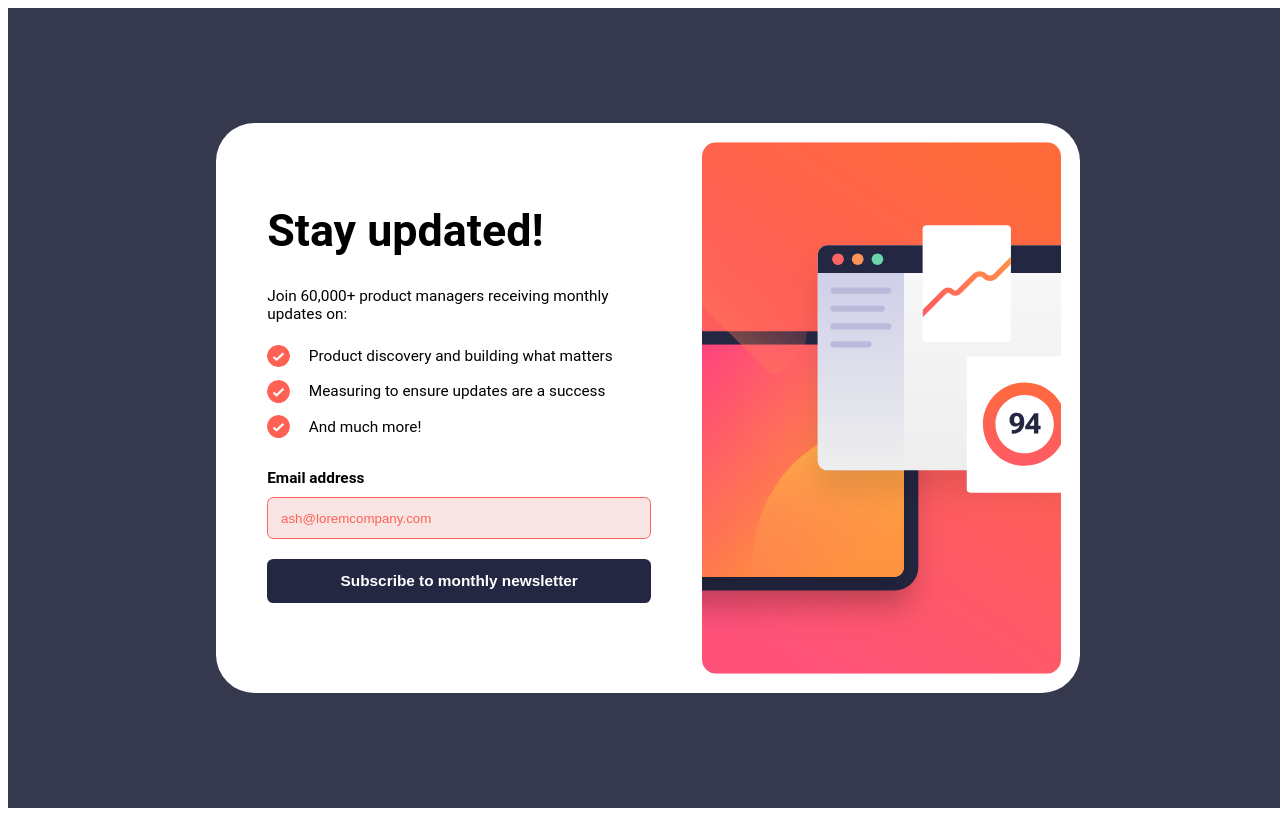
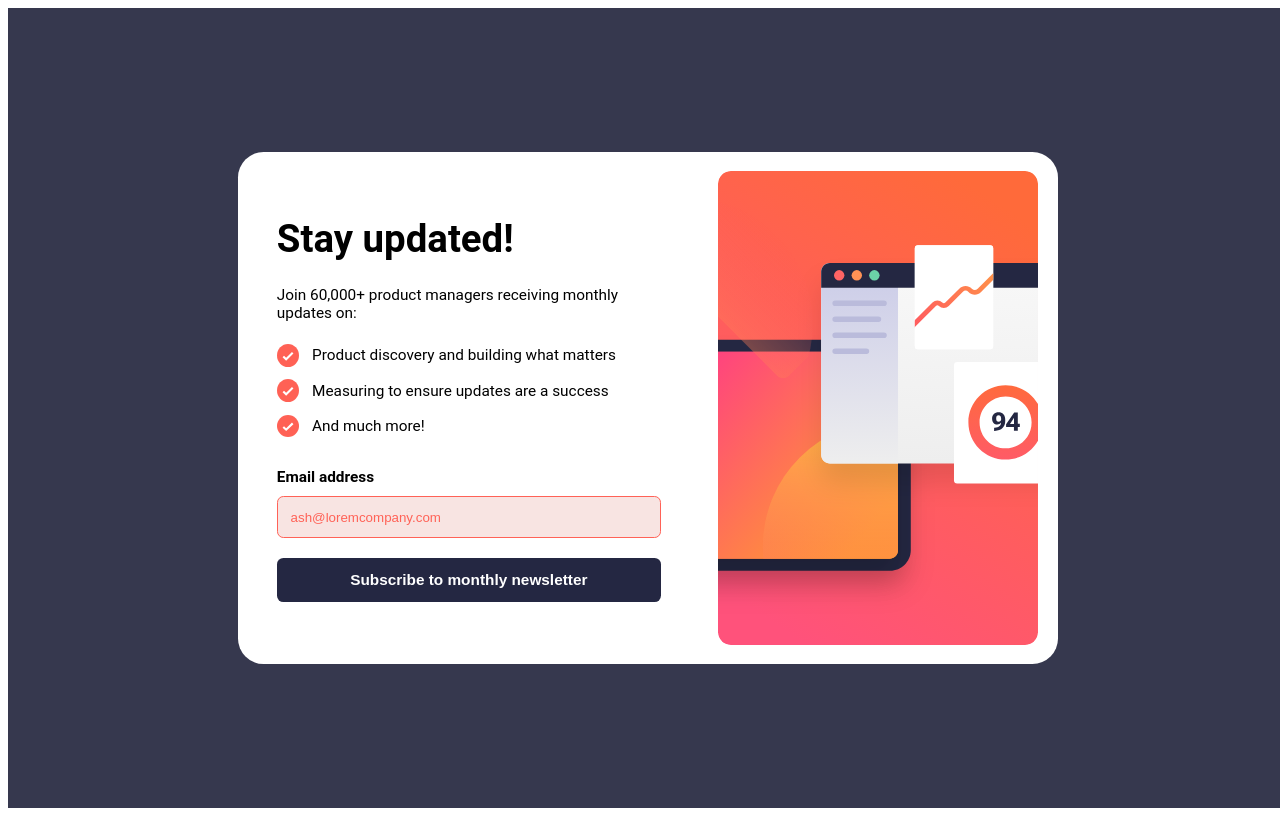
Before and after one commit to annaduong17/newsletter, a React (Create React App) app: page / in a window 1280 px wide. Built offline with nearby package versions, Linux system fonts and the light colour scheme; a web font is replaced by a local one.

Commit message:
refactor stylings for desktop

```diff
--- a/src/components/App.js
+++ b/src/components/App.js
@@ -21,9 +21,9 @@ function App() {
 
   return(
     <div className='container flex-center'>
-      {showSubscribe && <div className='main-content flex'>
+      {showSubscribe && <div className='main-content'>
         <SubscribePage email={email} onChange={handleEmailChange} onSubmit={handleOnSubmit}/>
-        <img src={Illustration} alt="illustration" />
+        <img id='illustration' src={Illustration} alt="illustration" />
       </div>}
       {formSubmitted && <SuccessPage email={email} />}
     </div>
--- a/src/components/SubscribePage.js
+++ b/src/components/SubscribePage.js
@@ -8,15 +8,15 @@ export default function SubscribePage({ email, onChange, onSubmit }) {
       <p>Join 60,000+ product managers receiving monthly updates on:</p>
       <ul>
         <div className='bullet'>
-          <img src={ListIcon} alt="icon" />
+          <img className='li-icon' src={ListIcon} alt="icon" />
           <li>Product discovery and building what matters</li>
         </div>
         <div className='bullet'>
-          <img src={ListIcon} alt="icon" />
+          <img className='li-icon' src={ListIcon} alt="icon" />
           <li>Measuring to ensure updates are a success</li>
         </div>
         <div className='bullet'>
-          <img src={ListIcon} alt="icon" />
+          <img className='li-icon' src={ListIcon} alt="icon" />
           <li>And much more!</li>
         </div>
       </ul>
--- a/src/index.scss
+++ b/src/index.scss
@@ -11,6 +11,7 @@ $tomato: hsl(4, 100%, 67%);
 $lightTomato: hsl(5, 63%, 93%);
 
 body {
+  box-sizing: border-box;
   width: 100%;
   height: 100%;
   overflow: hidden;
@@ -19,7 +20,7 @@ body {
 }
 
 h1 {
-  font-size: 3.5vw;
+  font-size: 3vw;
 }
 
 ul {
@@ -68,24 +69,28 @@ ul {
 }
 
 .main-content {
+  display: flex;
   width: auto;
   height: auto;
   background-color: $white;
-  border-radius: 3vw;
+  border-radius: 2vw;
   text-align: left;
 }
 
 .text-content {
   width: 30vw;
-  padding: 4vw;
-  padding-bottom: 7vw;
+  margin: 3vw;
 }
 
-img {
-  max-width: 28vw;
+#illustration {
+  max-width: 25vw;
   height: auto;
-  border-radius: 2vw;
-  margin-right: 1.5vw;
+  border-radius: 1vw;
+  margin: 1.5vw;
+}
+
+.li-icon {
+  margin-right: 1vw;
 }
 
 button {
@@ -122,6 +127,18 @@ input {
     color: $tomato;
   }
 }
-@media (max-width: 700px) {
+@media (max-width: 800px) {
+  .main-content {
+    flex-direction: column;
+
+    img:nth-child(4) {
+      order: 1;
+    }
+
+    .text-content {
+      order: 2;
+    }
+  }
+
 
 }
```
